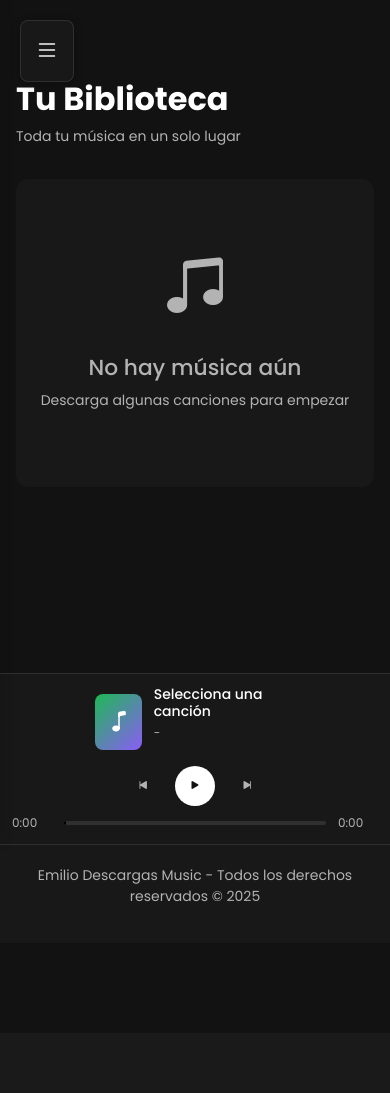
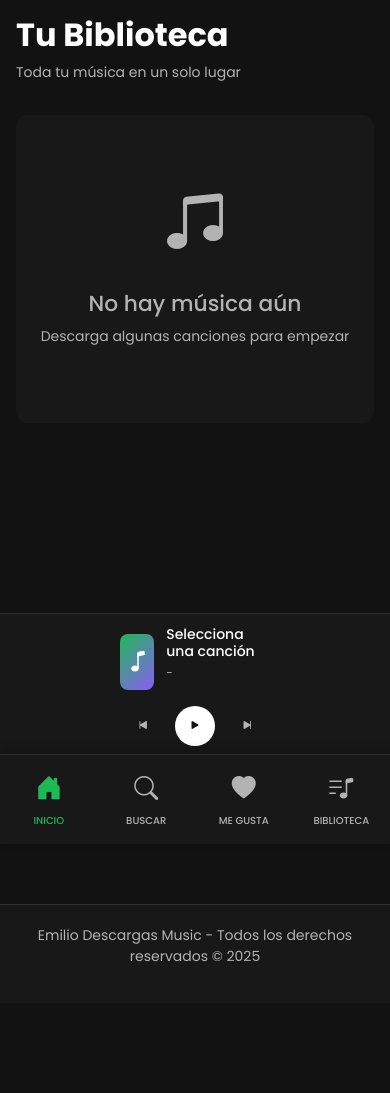
Before and after one commit to Groe21/api-youtube, a Flask app: page / in a window 390 px wide. Before the commit the page ends 902 px from the top, so only its background shows below. Run offline with Flask 3, Linux system fonts and the light colour scheme; some libraries are stand-ins or nearby versions.

Commit message:
📱 Mejorar UI móvil: búsqueda y reproductor
- Hacer resultados de búsqueda responsive
- Reducir tamaño de thumbnails en móvil (80x45px)
- Agregar text-overflow ellipsis a títulos largos
- Ocultar reproductor al hacer scroll down en móvil
- Mostrar reproductor al hacer scroll up
- Auto-mostrar reproductor después de 2s sin scroll
- Mostrar reproductor al hacer clic en él
- Mejorar UX con transiciones suaves

```diff
--- a/templates/index.html
+++ b/templates/index.html
@@ -4,7 +4,7 @@
     <meta charset="UTF-8">
     <meta name="viewport" content="width=device-width, initial-scale=1.0">
     <title>EmilioMusic - Tu Música, Tu Forma</title>
-    <link rel="icon" href="{{ url_for('static', filename='img/icono.png') }}" type="image/x-icon">
+    <link rel="icon" href="{{ url_for('static', filename='img/logo.png') }}" type="image/png">
     <link rel="stylesheet" href="{{ url_for('static', filename='css/bootstrap.min.css') }}">
     <link rel="stylesheet" href="https://cdn.jsdelivr.net/npm/bootstrap-icons@1.11.0/font/bootstrap-icons.css">
     <link href="https://fonts.googleapis.com/css2?family=Poppins:wght@300;400;500;600;700&display=swap" rel="stylesheet">
@@ -67,12 +60,6 @@
             padding: 0 12px 24px;
             margin-bottom: 24px;
             border-bottom: 1px solid rgba(255,255,255,0.1);
-        }
-
-        .logo img {
-            width: 40px;
-            height: 40px;
-            object-fit: contain;
         }
 
         .logo h1 {
@@ -105,53 +92,66 @@
             font-size: 20px;
         }
 
-        /* Hamburger Menu */
-        .hamburger {
+        /* Mobile Bottom Tabs */
+        .mobile-tabs {
             display: none;
             position: fixed;
-            top: 20px;
-            left: 20px;
+            bottom: 0;
+            left: 0;
+            right: 0;
+            background: var(--dark-card);
+            border-top: 1px solid rgba(255,255,255,0.1);
+            padding: 8px 0 calc(8px + env(safe-area-inset-bottom));
             z-index: 1001;
-            background: var(--dark-card);
-            border: 1px solid rgba(255,255,255,0.1);
-            padding: 12px 14px;
+            box-shadow: 0 -2px 10px rgba(0,0,0,0.3);
+        }
+
+        .mobile-tabs-container {
+            display: flex;
+            justify-content: space-around;
+            align-items: center;
+            max-width: 600px;
+            margin: 0 auto;
+        }
+
+        .mobile-tab {
+            display: flex;
+            flex-direction: column;
+            align-items: center;
+            gap: 4px;
+            color: var(--text-secondary);
+            text-decoration: none;
+            padding: 8px 12px;
             border-radius: 8px;
+            transition: all 0.3s;
+            font-size: 10px;
+            font-weight: 500;
             cursor: pointer;
-            color: var(--text-primary);
+            flex: 1;
+            text-transform: uppercase;
+        }
+
+        .mobile-tab i {
             font-size: 24px;
-            box-shadow: 0 2px 10px rgba(0,0,0,0.3);
-            transition: all 0.3s ease;
-        }
-
-        .hamburger:hover {
-            background: var(--dark-hover);
-            transform: scale(1.05);
-        }
-
-        .hamburger:active {
-            transform: scale(0.95);
+            margin-bottom: 2px;
+        }
+
+        .mobile-tab.active {
+            color: var(--primary);
+        }
+
+        .mobile-tab.active i {
+            transform: scale(1.1);
         }
 
         @media (max-width: 768px) {
-            .hamburger {
+            .mobile-tabs {
                 display: block;
             }
-        }
-
-        .overlay {
-            display: none;
-            position: fixed;
-            top: 0;
-            left: 0;
-            width: 100%;
-            height: 100%;
-            background: rgba(0,0,0,0.7);
-            z-index: 1050;
-            transition: opacity 0.3s ease;
-        }
-
-        .overlay.active {
-            display: block;
+
+            .main-content {
+                padding-bottom: 160px;
+            }
         }
 
         /* Main Content */
@@ -165,7 +165,8 @@
         @media (max-width: 768px) {
             .main-content {
                 margin-left: 0;
-                padding: 80px 16px 16px;
+                padding: 16px;
+                margin-bottom: 150px;
             }
         }
 
@@ -333,14 +334,23 @@
             display: flex;
             align-items: center;
             gap: 16px;
+            transition: transform 0.3s ease;
+        }
+
+        @media (max-width: 768px) {
+            .player.hidden {
+                transform: translateY(100%);
+            }
         }
 
         @media (max-width: 768px) {
             .player {
+                bottom: 60px;
                 height: auto;
                 padding: 12px;
                 flex-direction: column;
                 gap: 8px;
+                z-index: 999;
             }
         }
 
@@ -809,6 +853,21 @@
             background: rgba(255,255,255,0.2);
         }
 
+        /* Responsive adicional */
+        @media (max-width: 768px) {
+            .player-song-info {
+                width: 150px;
+            }
+
+            .player-volume {
+                display: none;
+            }
+
+            .genre-grid {
+                grid-template-columns: 1fr;
+            }
+        }
+
         /* Footer */
         .footer {
             background: var(--dark-card);
@@ -826,42 +885,13 @@
                 margin-left: 0;
             }
         }
-
-        /* Responsive */
-        @media (max-width: 768px) {
-            .sidebar {
-                width: 0;
-                padding: 0;
-                overflow: hidden;
-            }
-
-            .main-content {
-                margin-left: 0;
-            }
-
-            .player-song-info {
-                width: 200px;
-            }
-
-            .player-volume {
-                display: none;
-            }
-        }
     </style>
 </head>
 <body>
-    <!-- Hamburger Menu -->
-    <button class="hamburger" id="hamburgerBtn">
-        <i class="bi bi-list"></i>
-    </button>
-
-    <!-- Overlay for mobile -->
-    <div class="overlay" id="overlay"></div>
-
     <!-- Sidebar -->
     <div class="sidebar" id="sidebar">
         <div class="logo">
-            <img src="{{ url_for('static', filename='img/logo.png') }}" alt="EmilioMusic">
+            <i class="bi bi-music-note-beamed" style="font-size: 32px; color: var(--primary);"></i>
             <h1>EmilioMusic</h1>
         </div>
 
@@ -1072,6 +1102,28 @@
         </div>
     </div>
 
+    <!-- Mobile Bottom Tabs -->
+    <div class="mobile-tabs">
+        <div class="mobile-tabs-container">
+            <a href="#" class="mobile-tab active" data-section="library">
+                <i class="bi bi-house-door-fill"></i>
+                <span>INICIO</span>
+            </a>
+            <a href="#" class="mobile-tab" data-section="search">
+                <i class="bi bi-search"></i>
+                <span>BUSCAR</span>
+            </a>
+            <a href="#" class="mobile-tab" data-section="likes">
+                <i class="bi bi-heart-fill"></i>
+                <span>ME GUSTA</span>
+            </a>
+            <a href="#" class="mobile-tab" data-section="playlists">
+                <i class="bi bi-music-note-list"></i>
+                <span>BIBLIOTECA</span>
+            </a>
+        </div>
+    </div>
+
     <!-- Footer -->
     <div class="footer">
         <p>Emilio Descargas Music - Todos los derechos reservados © 2025</p>
@@ -1522,38 +1576,6 @@
         }
 
         // Genre selection
-        function toggleGenreInput() {
-            const select = document.getElementById('genreSelect');
-            const newGenreDiv = document.getElementById('newGenreDiv');
-            const newGenreInput = document.getElementById('newGenreInput');
-            const genreHidden = document.getElementById('genreHidden');
-
-            if (select.value === 'nuevo') {
-                newGenreDiv.style.display = 'block';
-                newGenreInput.required = true;
-                genreHidden.value = '';
-            } else {
-                newGenreDiv.style.display = 'none';
-                newGenreInput.required = false;
-                genreHidden.value = select.value || 'General';
-            }
-        }
-
-        document.getElementById('downloadForm').addEventListener('submit', function(e) {
-            const select = document.getElementById('genreSelect');
-            const newGenreInput = document.getElementById('newGenreInput');
-            const genreHidden = document.getElementById('genreHidden');
-
-            if (select.value === 'nuevo') {
-                if (!newGenreInput.value.trim()) {
-                    e.preventDefault();
-                    alert('Por favor, ingresa el nombre del nuevo género');
-                    return;
-                }
-                genreHidden.value = newGenreInput.value.trim();
-            }
-        });
-
         // Search YouTube functionality
         async function searchYouTube() {
             const query = document.getElementById('searchInput').value.trim();
@@ -1699,6 +1721,39 @@
         // Initialize
         loadLikes();
 
+        // Hide/Show player on scroll (mobile only)
+        let lastScrollTop = 0;
+        let scrollTimeout;
+        const player = document.querySelector('.player');
+
+        if (window.innerWidth <= 768) {
+            window.addEventListener('scroll', function() {
+                clearTimeout(scrollTimeout);
+
+                const scrollTop = window.pageYOffset || document.documentElement.scrollTop;
+
+                if (scrollTop > lastScrollTop && scrollTop > 100) {
+                    // Scrolling down - hide player
+                    player.classList.add('hidden');
+                } else {
+                    // Scrolling up - show player
+                    player.classList.remove('hidden');
+                }
+
+                lastScrollTop = scrollTop <= 0 ? 0 : scrollTop;
+
+                // Show player after scroll stops
+                scrollTimeout = setTimeout(() => {
+                    player.classList.remove('hidden');
+                }, 2000);
+            });
+
+            // Show player when clicked
+            player.addEventListener('click', function() {
+                player.classList.remove('hidden');
+            });
+        }
+
         // Cerrar dropdowns al hacer clic fuera
         document.addEventListener('click', function(event) {
             if (!event.target.closest('.genre-options')) {
@@ -1708,30 +1763,51 @@
             }
         });
 
-        // Hamburger menu functionality
-        const hamburgerBtn = document.getElementById('hamburgerBtn');
-        const sidebar = document.getElementById('sidebar');
-        const overlay = document.getElementById('overlay');
-
-        function toggleSidebar() {
-            sidebar.classList.toggle('active');
-            overlay.classList.toggle('active');
-        }
-
-        if (hamburgerBtn) {
-            hamburgerBtn.addEventListener('click', toggleSidebar);
-        }
-
-        if (overlay) {
-            overlay.addEventListener('click', toggleSidebar);
-        }
-
-        // Close sidebar when clicking on a nav item (mobile)
-        document.querySelectorAll('.nav-item').forEach(item => {
-            item.addEventListener('click', () => {
-                if (window.innerWidth <= 768) {
-                    toggleSidebar();
+        // Mobile tabs functionality
+        console.log('Inicializando tabs móviles...');
+        const mobileTabs = document.querySelectorAll('.mobile-tab');
+        console.log('Tabs encontrados:', mobileTabs.length);
+
+        mobileTabs.forEach(tab => {
+            console.log('Agregando listener a tab:', tab.dataset.section);
+            tab.addEventListener('click', function(e) {
+                e.preventDefault();
+                console.log('Tab clickeado:', this.dataset.section);
+
+                // Remove active from all mobile tabs
+                document.querySelectorAll('.mobile-tab').forEach(t => t.classList.remove('active'));
+
+                // Add active to clicked tab
+                this.classList.add('active');
+                console.log('Tab activado:', this.dataset.section);
+
+                // Trigger section change (same as sidebar)
+                const section = this.dataset.section;
+
+                // También activar el nav-item correspondiente en el sidebar
+                document.querySelectorAll('.nav-item').forEach(item => {
+                    item.classList.remove('active');
+                    if (item.dataset.section === section) {
+                        item.classList.add('active');
+                    }
+                });
+
+                // Show/hide sections
+                document.querySelectorAll('[id$="-section"]').forEach(sec => {
+                    sec.style.display = 'none';
+                    console.log('Ocultando sección:', sec.id);
+                });
+
+                const targetSection = document.getElementById(section + '-section');
+                console.log('Buscando sección:', section + '-section', 'Encontrada:', targetSection);
+
+                if (targetSection) {
+                    targetSection.style.display = 'block';
+                    console.log('Mostrando sección:', section);
                 }
+
+                if (section === 'likes') loadLikes();
+                if (section === 'playlists') loadPlaylists();
             });
         });
     </script>
```
Also changed, not shown: other parts of templates/index.html (+37 -8 lines).
